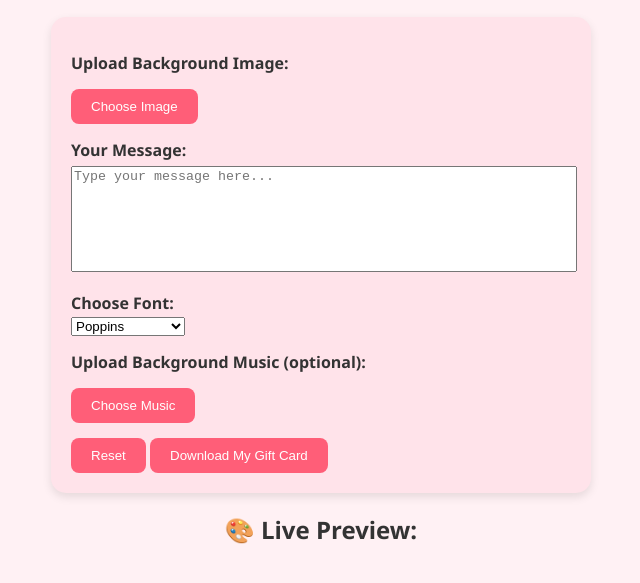
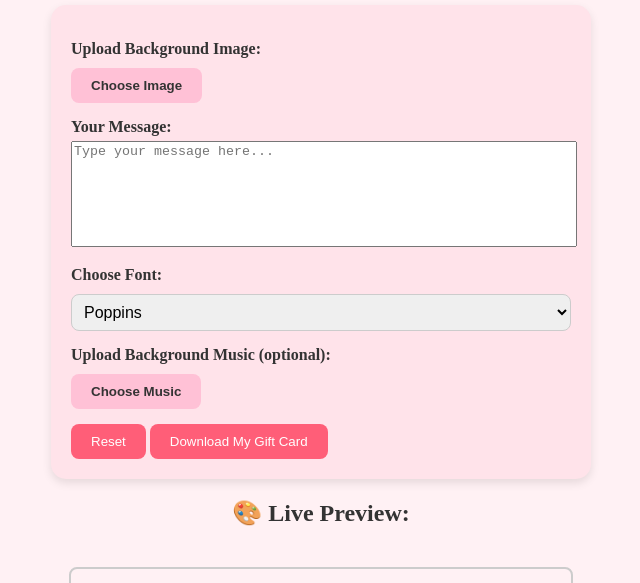
Before and after one commit to jishhh7/Cardsy, a plain HTML site: page index.html in a window 1280 px wide. Shown: the part 145-728 px from the top of the page, without its empty margins (319-959 px from the left). Drawn offline with Linux system fonts and the light colour scheme.

Commit message:
Update style.css

```diff
--- a/style.css
+++ b/style.css
@@ -1,5 +1,5 @@
 body {
-  font-family: 'Segoe UI', sans-serif;
+  font-family: ${selectedFont};
   background: #fff1f4;
   color: #333;
   text-align: center;
@@ -67,7 +67,44 @@ iframe {
   border: 2px solid #ccc;
   border-radius: 8px;
 }
-background{
-background: url(...) no-repeat center center/cover;
-backdrop-filter: blur(5px);
+.upload-btn {
+  display: inline-block;
+  margin-top: 10px;
+  padding: 10px 20px;
+  background-color: #ffc1d6;
+  border: none;
+  color: #333;
+  font-weight: bold;
+  border-radius: 8px;
+  cursor: pointer;
+  transition: background 0.3s ease;
 }
+
+.upload-btn:hover {
+  background-color: #ff96b3;
+}
+input[type="file"] {
+  display: none; /* Hide the default file input */
+}
+.reset-btn {
+  margin-top: 10px;
+  padding: 10px 20px;
+  background-color: #e0e0e0;
+  color: #333;
+  border: none;
+  border-radius: 8px;
+  cursor: pointer;
+  transition: background 0.3s ease;
+}
+
+.reset-btn:hover {
+  background-color: #c2c2c2;
+}
+.font-dropdown {
+  width: 100%;
+  padding: 8px;
+  margin-top: 10px;
+  border-radius: 8px;
+  border: 1px solid #ccc;
+  font-size: 1rem;
+}
```
